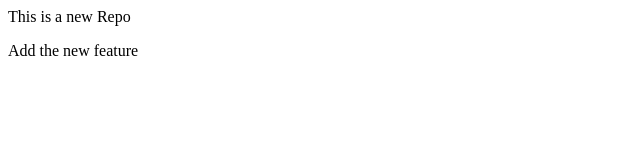
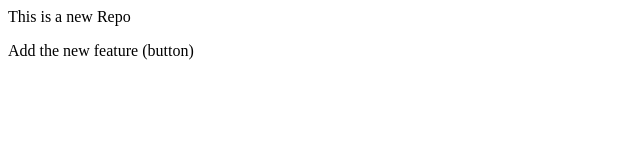
Before and after one commit to nitya-santhoshi-21/localrepo, a plain HTML site: page index.html in a window 1280 px wide. Shown: the full height of the page, 0-640 px from the left. Drawn offline with Linux system fonts and the light colour scheme.

```diff
--- a/index.html
+++ b/index.html
@@ -1,4 +1,2 @@
-<p>
-    This is a new Repo
-</p>
-<p> Add the new feature</p>
+<p>This is a new Repo</p>
+<p> Add the new feature (button) </p>
```
